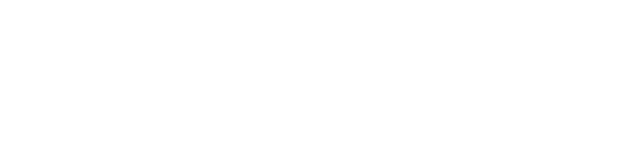
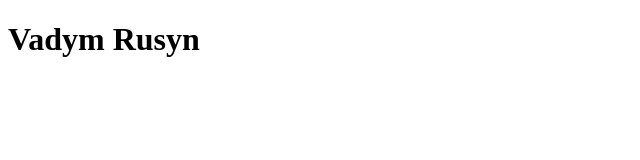
Before and after one commit to vadamych/rsschool-cv, a plain HTML site: page index.html in a window 1280 px wide. Shown: the whole page, without its empty margins (0-640 px from the left). Drawn offline with Linux system fonts and the light colour scheme.

Commit message:
feat: html change

```diff
--- a/index.html
+++ b/index.html
@@ -7,6 +7,6 @@
     <title>Document</title>
 </head>
 <body>
-
+    <h1>Vadym Rusyn</h1>
 </body>
 </html>
```
